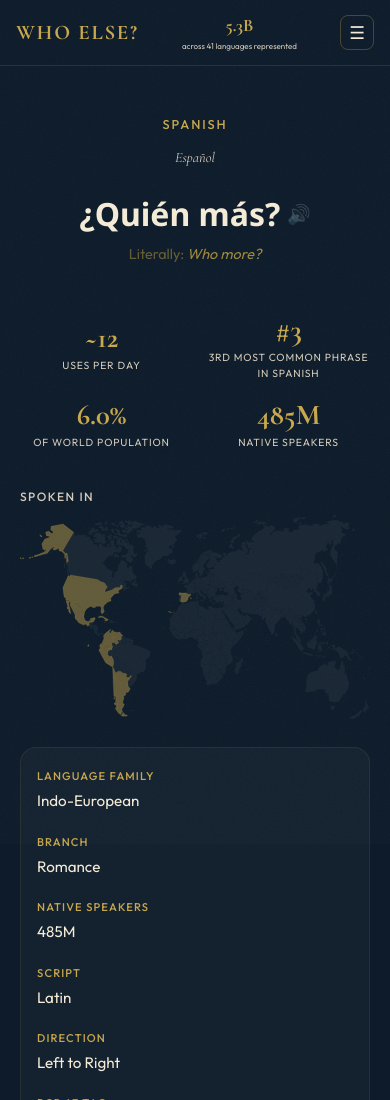
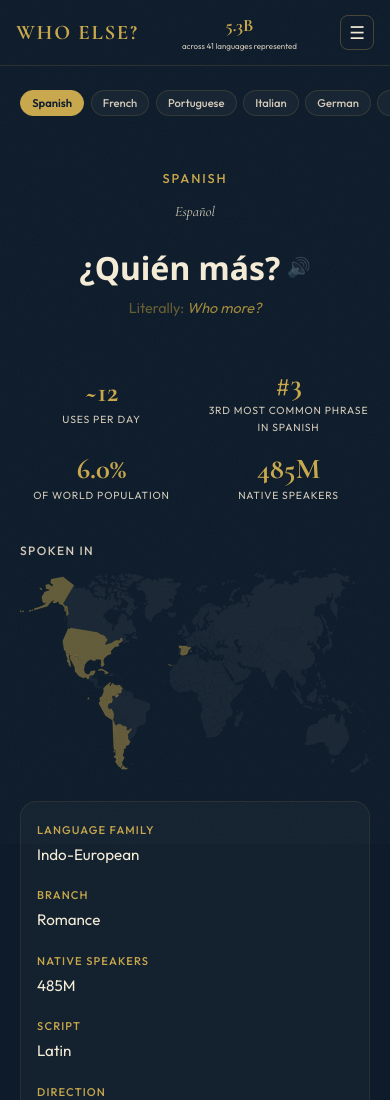
Before and after one commit to tobias-minibot/whoelse-translator, a plain HTML site: page index.html in a window 390 px wide. Shown: the top 1100 px of the page. Drawn offline with nearby package versions, Linux system fonts and the light colour scheme.

Commit message:
Add swipeable language strip for mobile navigation
- Horizontal scrollable chip bar below header on mobile (≤900px)
- Gold active chip highlights current language
- Tapping a chip switches language with spin animation
- Active chip auto-scrolls into center view
- Hidden on desktop where sidebar is available

Co-Authored-By: Claude Opus 4.6 <noreply@anthropic.com>

```diff
--- a/app.js
+++ b/app.js
@@ -37,11 +37,23 @@
   const universalPhrasesLangName = $(".universal-phrases__lang-name");
   const shareModal = $(".share-modal");
   const shareCanvas = $("#share-canvas");
+  const langStrip = $(".lang-strip");
   const tourBanner = $(".tour-banner");
   const toast = $(".toast");
 
   // ---- Init ----
   function init() {
+    // Build mobile language strip
+    langStrip.innerHTML = languages
+      .map((l) => `<button class="lang-chip" data-code="${l.code}">${l.name}</button>`)
+      .join("");
+    langStrip.addEventListener("click", (e) => {
+      const chip = e.target.closest(".lang-chip");
+      if (!chip) return;
+      const lang = languages.find((l) => l.code === chip.dataset.code);
+      if (lang) selectLanguage(lang);
+    });
+
     // Inject world map SVG
     if (typeof worldMapSVG !== "undefined") {
       worldMapContainer.innerHTML = worldMapSVG;
@@ -180,10 +192,17 @@
       $$(".lang-item").forEach((el) => {
         el.classList.toggle("active", el.dataset.code === lang.code);
       });
+      $$(".lang-chip").forEach((el) => {
+        el.classList.toggle("active", el.dataset.code === lang.code);
+      });
 
       const activeItem = $(`.lang-item[data-code="${lang.code}"]`);
       if (activeItem) {
         activeItem.scrollIntoView({ block: "nearest", behavior: "smooth" });
+      }
+      const activeChip = $(`.lang-chip[data-code="${lang.code}"]`);
+      if (activeChip) {
+        activeChip.scrollIntoView({ inline: "center", behavior: "smooth", block: "nearest" });
       }
 
       // Scroll main content to top
--- a/index.html
+++ b/index.html
@@ -41,6 +41,9 @@
 
   <!-- ===== Main ===== -->
   <main class="main" role="main">
+    <!-- Mobile language strip -->
+    <div class="lang-strip" role="tablist" aria-label="Select language"></div>
+
     <!-- Hero: big centered phrase -->
     <section class="hero" aria-live="polite">
       <div class="hero__lang-label"></div>
--- a/styles.css
+++ b/styles.css
@@ -341,6 +341,57 @@ h1, h2, h3 {
   gap: 1.25rem;
   overflow-y: auto;
   max-height: calc(100vh - 60px);
+}
+
+/* ---------- Mobile Language Strip ---------- */
+.lang-strip {
+  display: none;
+}
+
+@media (max-width: 900px) {
+  .lang-strip {
+    display: flex;
+    gap: 0.4rem;
+    overflow-x: auto;
+    overflow-y: hidden;
+    -webkit-overflow-scrolling: touch;
+    scrollbar-width: none;
+    width: calc(100% + 2.5rem);
+    margin: -0.5rem -1.25rem 0;
+    padding: 0.5rem 1.25rem;
+    flex-shrink: 0;
+  }
+
+  .lang-strip::-webkit-scrollbar {
+    display: none;
+  }
+
+  .lang-chip {
+    flex-shrink: 0;
+    padding: 0.3rem 0.7rem;
+    border-radius: 1rem;
+    border: 1px solid rgba(201, 168, 76, 0.15);
+    background: rgba(245, 236, 215, 0.04);
+    color: var(--parchment-dim);
+    font-family: var(--sans);
+    font-size: 0.7rem;
+    font-weight: 500;
+    cursor: pointer;
+    transition: all var(--transition-fast);
+    white-space: nowrap;
+  }
+
+  .lang-chip:hover {
+    border-color: rgba(201, 168, 76, 0.4);
+    color: var(--parchment);
+  }
+
+  .lang-chip.active {
+    background: var(--gold);
+    color: var(--midnight);
+    border-color: var(--gold);
+    font-weight: 600;
+  }
 }
 
 /* ---------- Key Stats (speakers + frequency) ---------- */
```
